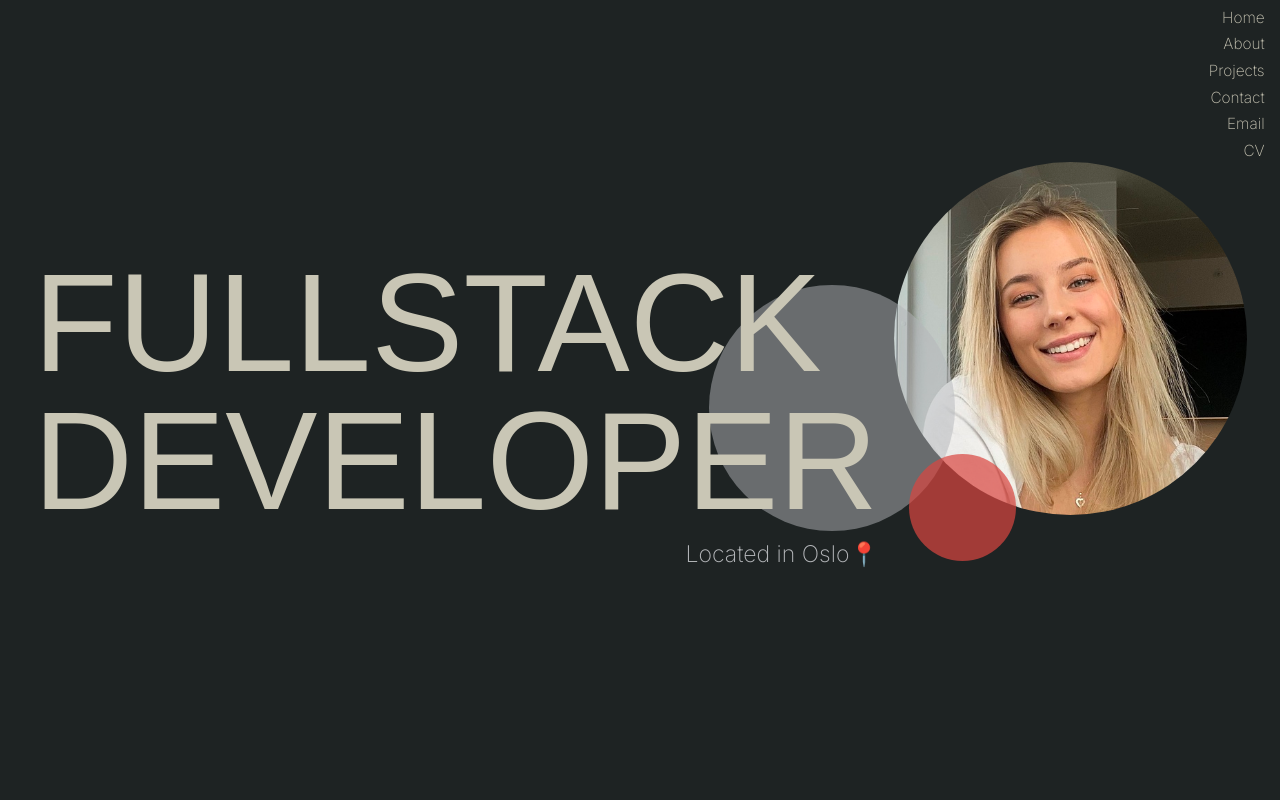
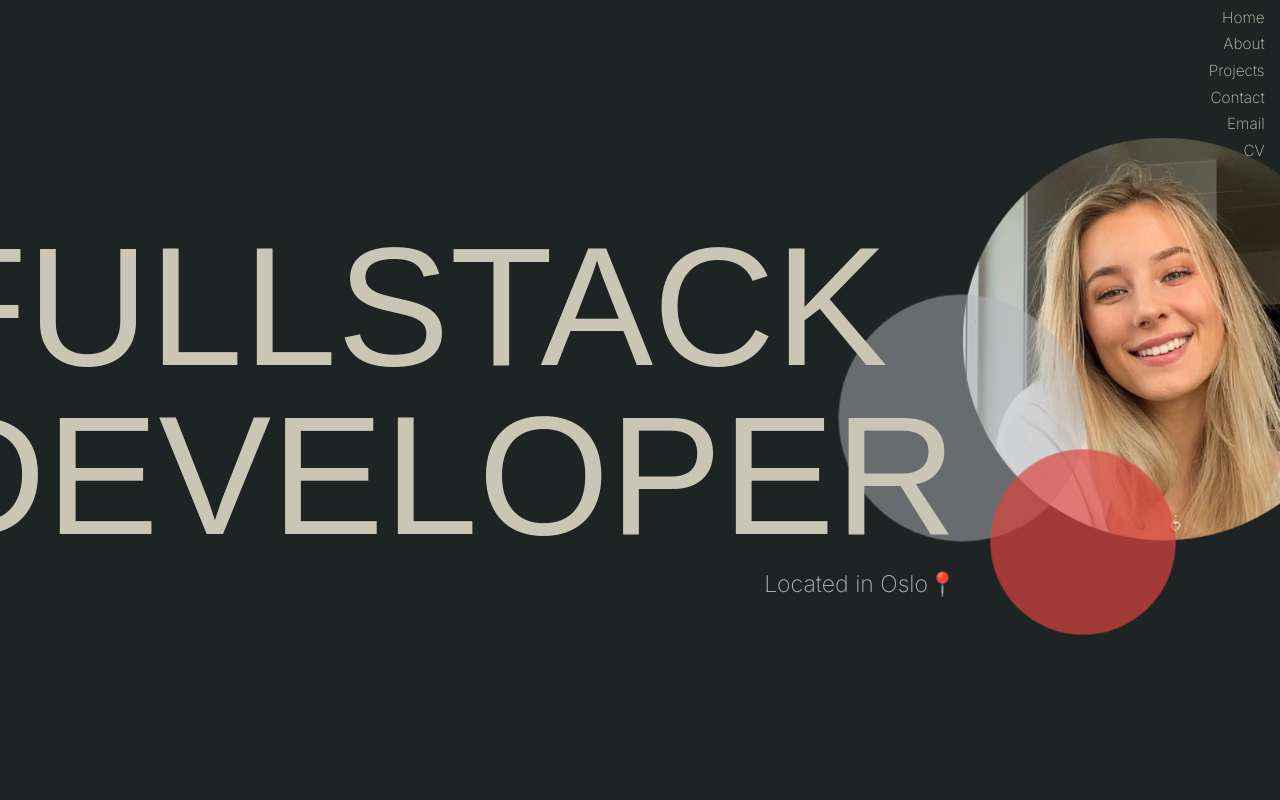
Before and after one commit to andreaelve/portfolio, a React (Create React App) app: page / in a window 1280 px wide. Shown: the top 800 px of the page. Built offline with nearby package versions, Linux system fonts and the light colour scheme; no server answers; a web font is replaced by a local one.

Commit message:
Rydder litt opp i kode og animasjon til sirkler

```diff
--- a/src/components/About.js
+++ b/src/components/About.js
@@ -14,9 +14,8 @@ const About = () => {
           <h2 className='about_title'>HELLO, I'M ANDREA</h2>
           <p className='about_hand-icon'>👋🏼</p>
         </div>
-       <p className='about_text'>
-       I'm a <span className="red">happy</span> and friendly 'people' person who <span className="red">thrives in creative and social environments</span>. What drove me to pursue a career as a developer is <span className="red">my passion</span> for problem solving and <span className="red">experimenting</span> with new ideas.
-        {/* Lorem ipsum dolor sit amet, <span className="red">consectetur</span> adipiscing elit. Aliquam ac venenatis elit. <span className="red">Quisque mi lectus</span>, blandit nec diam a, auctor facilisis est. Maecenas in tellus at  */}
+        <p className='about_text'>
+          I'm a <span className="red">happy</span> and friendly 'people' person who <span className="red">thrives in creative and social environments</span>. What drove me to pursue a career as a developer is <span className="red">my passion</span> for problem solving and <span className="red">experimenting</span> with new ideas.
         </p>
         <p className='about_text'>
           I'm currently employed as a consultant at Salt, and I'm continuously working towards widening my knowledge and <span className="red">improving</span> my skillset.
--- a/src/components/Home.js
+++ b/src/components/Home.js
@@ -3,15 +3,15 @@ import profileImage from '../assets/profilepicture.png';
 function Home() {
     return (
       <section className="home" id="home">
-        <div style={{backgroundImage: `url(${profileImage})`}} className="home_picture"></div>
-        <div className="home_text">
-            <h1 className="home_title">FULLSTACK DEVELOPER</h1>
-            <p className="gray home_location">Located in Oslo📍</p>
-        </div>
-        {/* <div className="home_carousel">
-            <p>Andrea Elvegård</p>
-            <p>Andrea Elvegård</p>
-        </div> */}
+          <div className='home_circle-container'>
+            <div className="home_circle-gray"></div>
+            <div className="home_circle-red"></div>
+            <div style={{backgroundImage: `url(${profileImage})`}} className="home_picture"></div>
+          </div>
+          <div className="home_text">
+              <h1 className="home_title">FULLSTACK DEVELOPER</h1>
+              <p className="gray home_location">Located in Oslo📍</p>
+          </div>
       </section>
     );
   }
--- a/src/styles/contact.css
+++ b/src/styles/contact.css
@@ -18,6 +18,7 @@
     position: absolute;
     background-color: #B4B6B9;
     opacity: 0.4;
+    animation: grow 7s ease infinite;
 }
 
 .contact_circle-red {
@@ -30,6 +31,7 @@
     position: absolute;
     background-color: #DB4640;
     opacity: 0.7;
+    animation: grow 9s ease infinite;
 }
 
 .contact_title {
@@ -64,6 +66,7 @@
 
 .contact_link:hover {
     color: #DB4640;
+    transition: color 200ms;
 }
 
 .contact_icon {
@@ -111,3 +114,21 @@
         width: 4em;
     }
 }
+
+@keyframes grow {
+    0% {
+        transform: scale(1);
+    }
+    20% {
+        transform: scale(0.93);
+    }
+    50% {
+        transform: scale(1.05);
+    }
+    70% {
+        transform: scale(0.95);
+    }
+    100% {
+        transform: scale(1);
+    }
+}
--- a/src/styles/home.css
+++ b/src/styles/home.css
@@ -1,5 +1,9 @@
 .home {
     justify-content: center;
+}
+
+.home_circle-container {
+    position: relative;
 }
 
 .home_picture {
@@ -8,15 +12,11 @@ border-radius: 50%;
     width: 15em;
     height: 15em;
     background-size: cover;
-transition: 0.3s ease;
+    animation: grow 12s ease infinite;
+    z-index: 0;
 }
 
-.home_picture:hover {
-transform: scaleY(1.03) scaleX(1.03);
-transform-origin: center;
-}
-
-.home_picture::before {
+.home_circle-gray {
     content: '';
     position: absolute;
     display: block;
@@ -27,9 +27,11 @@ left: -1em;
     bottom: -4em;
     border-radius: 50%;
     opacity: 0.5;
+    animation: grow 8s ease infinite;
+    z-index: 1;
 }
 
-.home_picture::after {
+.home_circle-red {
     content: '';
     position: absolute;
     display: block;
@@ -40,6 +42,8 @@ left: 7em;
     bottom: -5em;
     border-radius: 50%;
     opacity: 0.7;
+    animation: grow 10s ease infinite;
+    z-index: 1;
 }
 
 .home_text {
@@ -61,13 +65,23 @@ line-height: 0;
     text-align: center;
 }
 
-.home_carousel {
-display: none;
-}
-
 @media (min-width: 600px) {
 .home {
     flex-direction: row-reverse;
+}
+
+.home_circle-gray {
+    width: 20vw;
+    height: 20vw;
+    left: -9em;
+    bottom: 3em;
+}
+
+.home_circle-red {
+    width: 15vw;
+    height: 15vw;
+    left: 1em;
+    bottom: -3em;
 }
 
 .home_text {
@@ -76,7 +90,7 @@ display: none;
 }
 
 .home_title {
-    font-size: 9em;
+    font-size: 11em;
 }
 
 .home_location {
@@ -84,8 +98,8 @@ display: none;
 }
 
 .home_picture {
-    width: 23em;
-    height: 23em;
+    width: 30vw;
+    height: 30vw;
     bottom: 4em;
 }
 
@@ -111,15 +125,23 @@ display: none;
     font-weight: bold;
     color: #1A1F1E;
     white-space: nowrap;
-    /* animation: textscroll 6s linear infinite; */
 }
 }
 
-@keyframes textscroll {
+@keyframes grow {
     0% {
-    transform: translate3d(0, 0, 0);
+        transform: scale(1);
+    }
+    20% {
+        transform: scale(0.93);
+    }
+    50% {
+        transform: scale(1.05);
+    }
+    70% {
+        transform: scale(0.95);
     }
     100% {
-    transform: translate3d(-100%, 0, 0); /* The image width */
+        transform: scale(1);
     }
 }
--- a/src/styles/index.css
+++ b/src/styles/index.css
@@ -63,6 +63,7 @@ p.nav_link {
 .nav_link:hover {
   cursor: pointer;
   color: #DB4640;
+  transition: color 200ms;
 }
 
 @media (min-width: 600px) {
```
Lines whose indentation alone changed are shown as unchanged.
